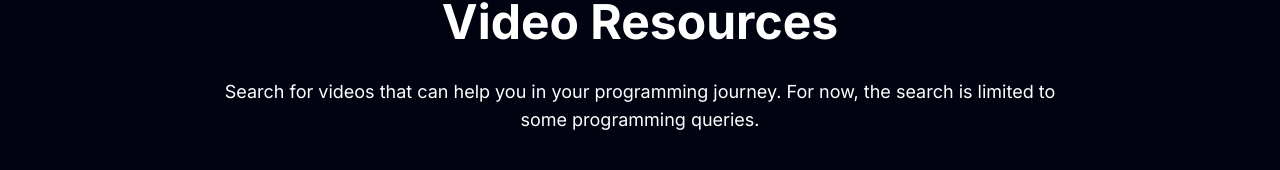
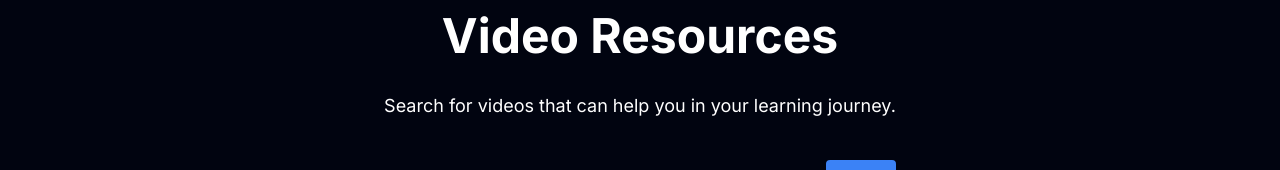
Before and after one commit to Moel32/EduConnect, a Next.js app: page /video-resources in a window 1280 px wide. Shown: the part 371-541 px from the top of the page. Built offline with nearby package versions, Linux system fonts and the light colour scheme; no server answers; the database is empty.

Commit message:
feat: updated the video resource feature

```diff
--- a/src/app/components/SearchBar.tsx
+++ b/src/app/components/SearchBar.tsx
@@ -3,8 +3,6 @@ import React, { useState } from 'react';
 interface SearchBarProps {
     onQuerySubmit: (query: string) => void;
 }
-
-const programmingKeywords = ["programming", "code", "coding", "development", "software", "javascript", "python", "java", "c++", "c#", "ruby", "html", "css", "web development", "kotlin", "react js", "react native", "next js", "vue js", "mobile"];
 
 const SearchBar: React.FC<SearchBarProps> = ({ onQuerySubmit }) => {
     const [query, setQuery] = useState<string>("");
@@ -12,16 +10,12 @@ const SearchBar: React.FC<SearchBarProps> = ({ onQuerySubmit }) => {
 
     const onSearchSubmit = (event: React.FormEvent) => {
         event.preventDefault();
-        if (isValidQuery(query)) {
+        if (query.trim()) {
             onQuerySubmit(query);
             setError("");
         } else {
-            setError("Please enter a programming-related query.");
+            setError("Please enter a query.");
         }
-    };
-
-    const isValidQuery = (query: string) => {
-        return programmingKeywords.some(keyword => query.toLowerCase().includes(keyword));
     };
 
     return (
--- a/src/app/utils/youtube.ts
+++ b/src/app/utils/youtube.ts
@@ -6,7 +6,7 @@ const youtube: AxiosInstance = axios.create({
     baseURL: "https://www.googleapis.com/youtube/v3",
     params: {
         part: "snippet",
-        maxResults: 10,
+        maxResults: 30,
         key: KEY,
         q: "programming"  // Default query to filter programming-related videos
     }
--- a/src/app/video-resources/page.tsx
+++ b/src/app/video-resources/page.tsx
@@ -65,7 +65,7 @@ const VideosPage: React.FC = () => {
                     </div>
                     <h1 className="text-5xl font-bold">Video Resources</h1>
                 </div>
-                <p className="text-lg mb-8 mx-auto text-center">Search for videos that can help you in your programming journey. For now, the search is limited to some programming queries.</p>
+                <p className="text-lg mb-8 mx-auto text-center">Search for videos that can help you in your learning journey.</p>
                 <SearchBar onQuerySubmit={onQuerySubmit} />
                 <span>Got {videos.length} videos</span>
                 {selectedVideo && <VideoPreview vid={selectedVideo} />}
```
